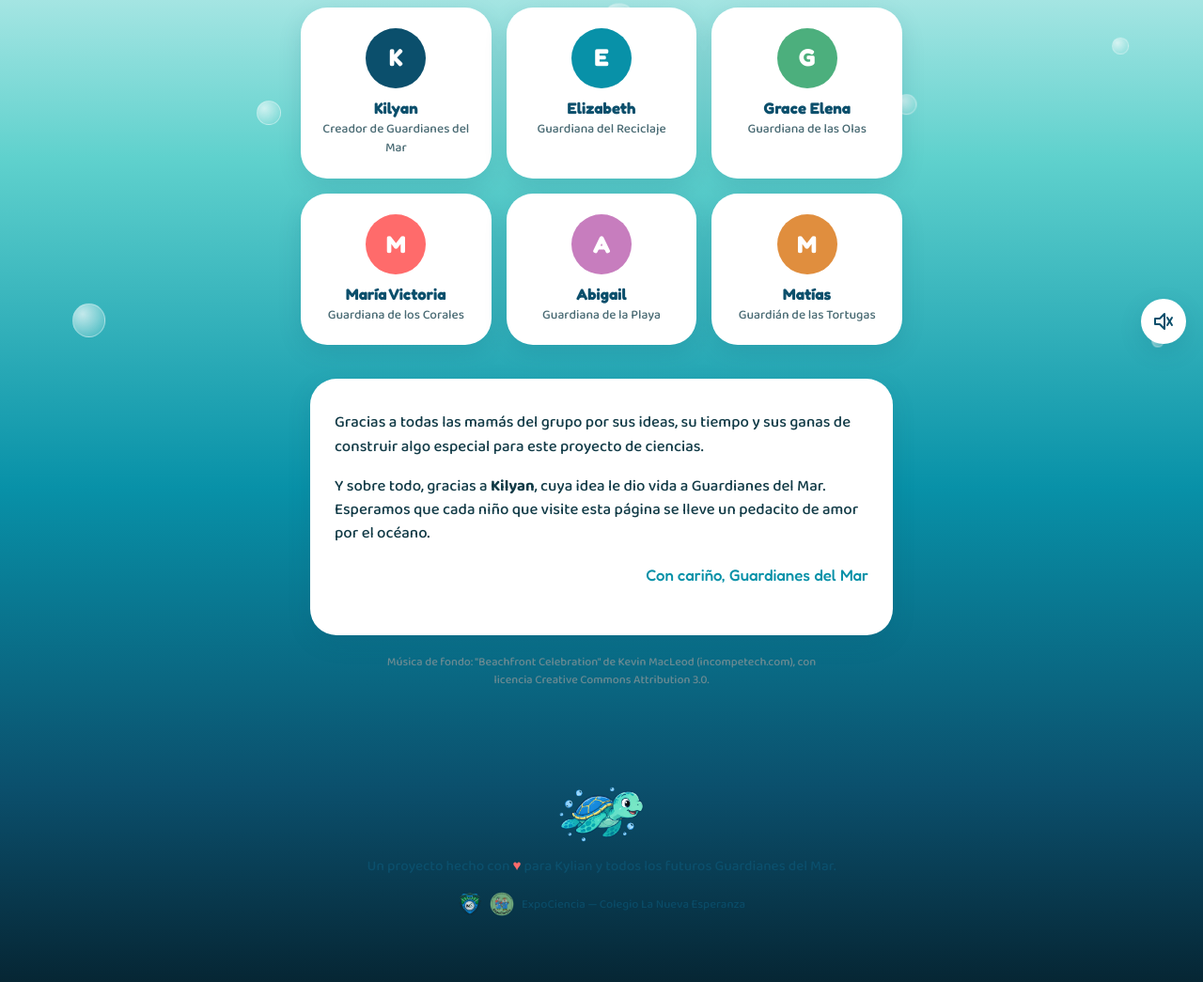
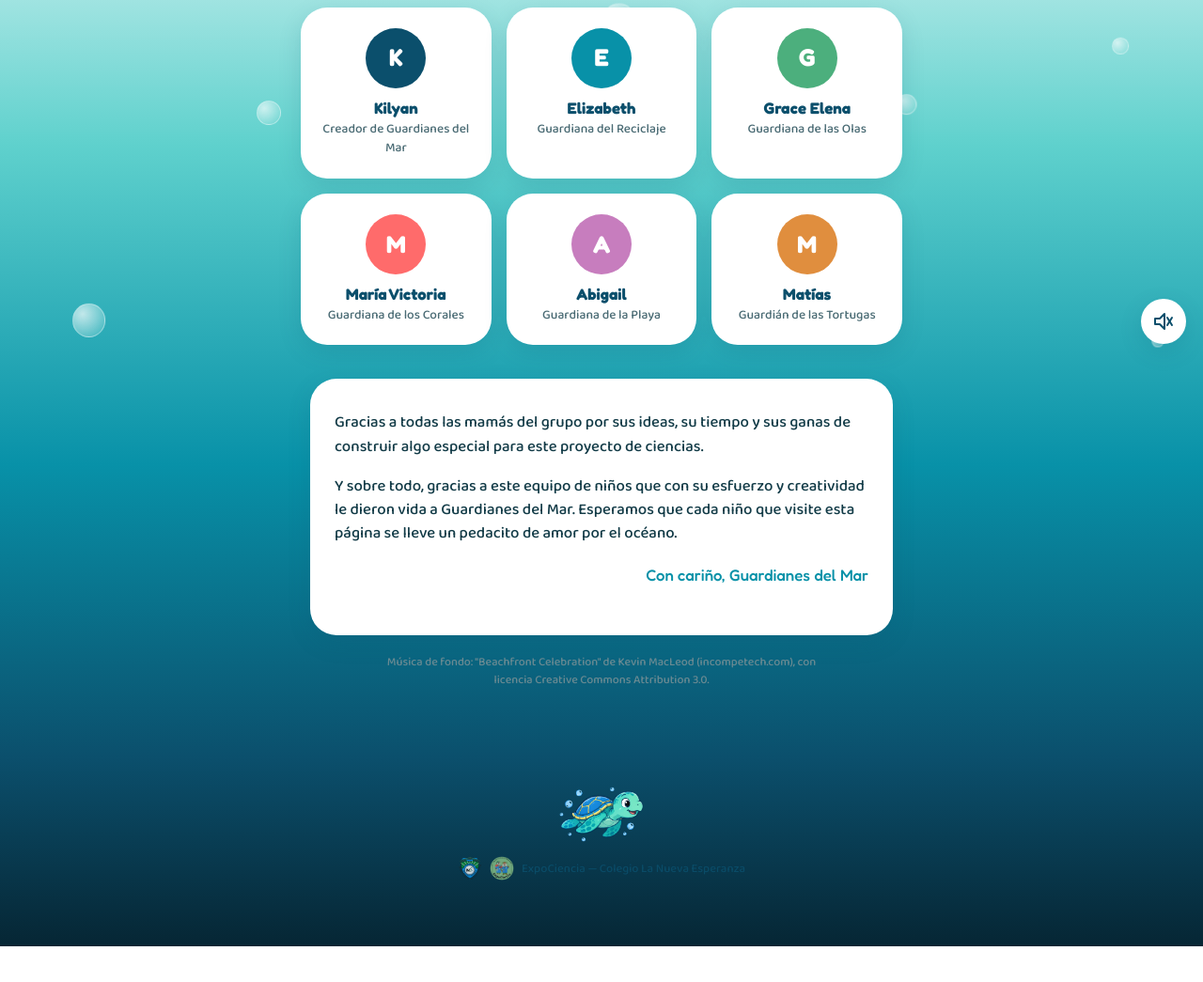
Before and after one commit to ErrorDubal23/guardianes-del-mar, a plain HTML site: page agradecimientos.html in a window 1280 px wide. Shown: the part 416-1461 px from the top of the page at 94% size. After the commit the page ends 1423 px from the top, so only its background shows below. Drawn offline with Linux system fonts and the light colour scheme.

Commit message:
Quitar la dedicatoria del footer y hacer más general la del equipo
La dedicatoria dirigida a Kylian específicamente ahora reconoce a
todo el equipo de niños que hizo el proyecto.

```diff
--- a/agradecimientos.html
+++ b/agradecimientos.html
@@ -92,7 +92,7 @@
 
     <div class="agradecimientos-texto">
       <p>Gracias a todas las mamás del grupo por sus ideas, su tiempo y sus ganas de construir algo especial para este proyecto de ciencias.</p>
-      <p>Y sobre todo, gracias a <strong>Kilyan</strong>, cuya idea le dio vida a Guardianes del Mar. Esperamos que cada niño que visite esta página se lleve un pedacito de amor por el océano.</p>
+      <p>Y sobre todo, gracias a este equipo de niños que con su esfuerzo y creatividad le dieron vida a Guardianes del Mar. Esperamos que cada niño que visite esta página se lleve un pedacito de amor por el océano.</p>
       <p class="firma">Con cariño, Guardianes del Mar</p>
     </div>
 
@@ -102,7 +102,6 @@
 
 <footer>
   <img src="imagenes/tortuga_nadando.png" alt="Marino nadando" style="width:100px;margin:0 auto 12px;">
-  <p>Un proyecto hecho con <span class="corazon">&#9829;</span> para Kylian y todos los futuros Guardianes del Mar.</p>
   <div class="footer-evento">
     <img src="imagenes/logo_colegio.png" alt="">
     <img src="imagenes/expociencia.png" alt="">
```
Also changed, not shown: animales.html (+0 -1 lines), clasificar.html (+0 -1 lines), index.html (+0 -1 lines), proximamente.html (+0 -1 lines), vuela.html (+0 -1 lines).
